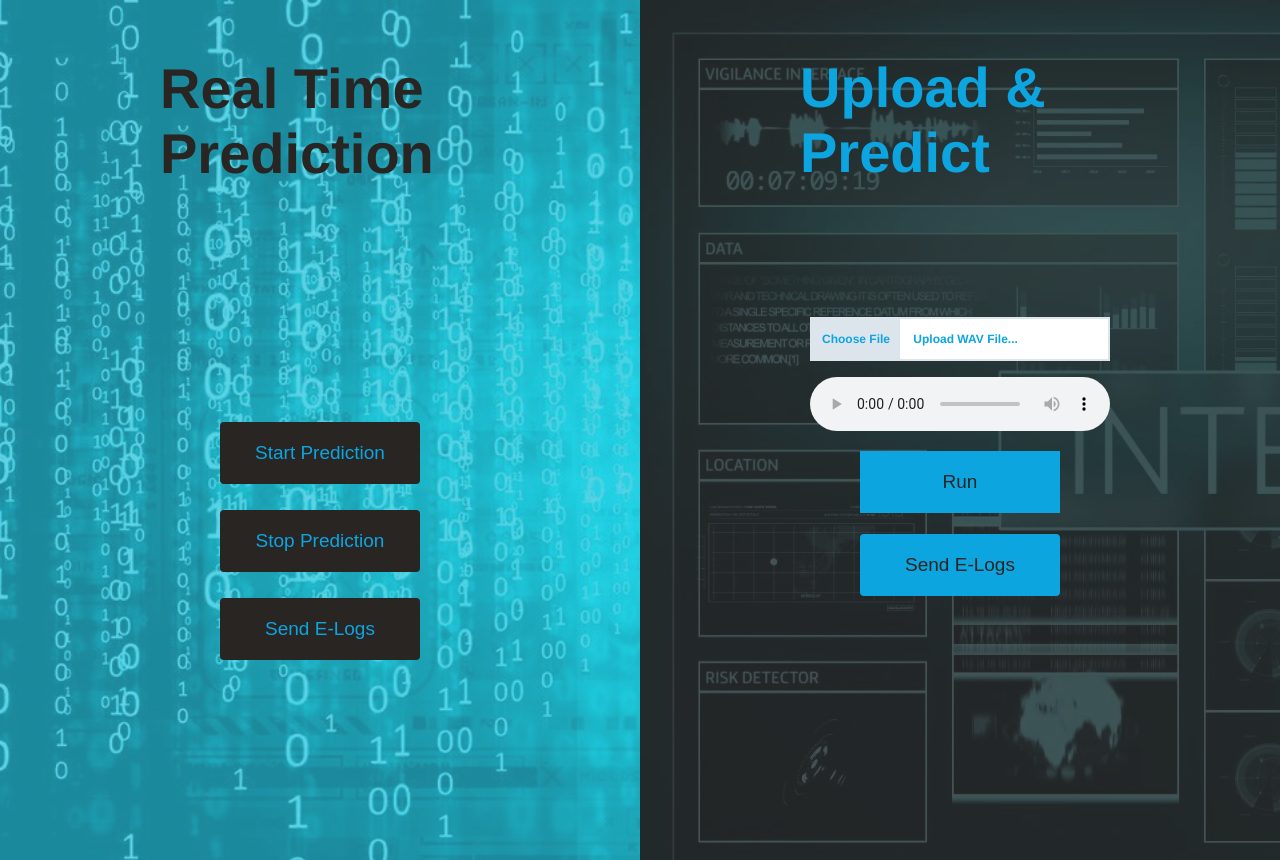
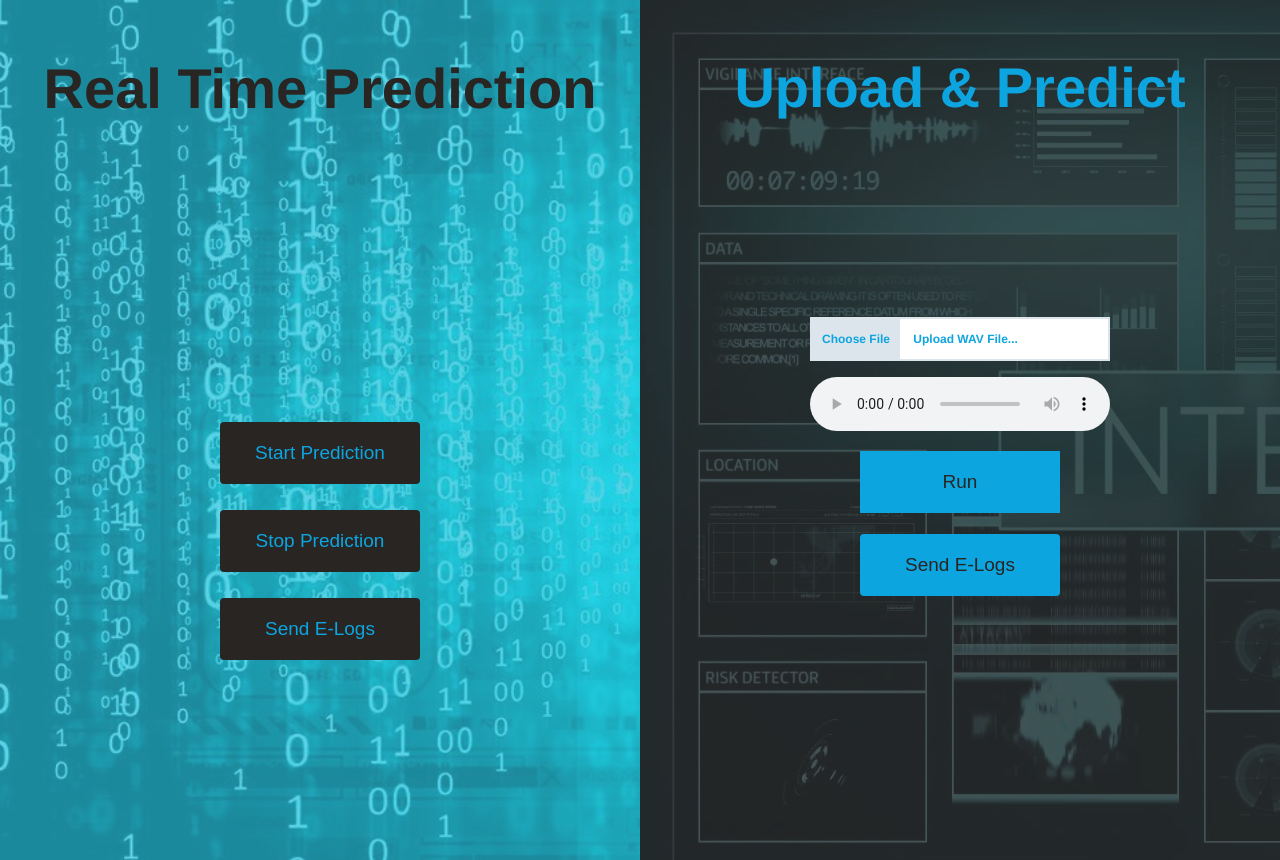
Before and after one commit to caudiopd/audiopd, a Flask app: page /y_predict in a window 1280 px wide. Shown: the part 41-901 px from the top of the page. Run offline with Flask 2, Linux system fonts and the light colour scheme; some libraries are stand-ins or nearby versions.

Commit message:
Update style.css

```diff
--- a/static/style.css
+++ b/static/style.css
@@ -165,8 +165,8 @@ nav a:hover::before {
   --left-button-hover-color: rgba(11, 101, 161, 0.3);
   --right-bg-color: rgba(43, 43, 43, 0.8);
   --right-button-hover-color: rgba(92, 92, 92, 0.3);
-  --hover-width: 85%;
-  --other-width: 15%;
+  --hover-width: 75%;
+  --other-width: 25%;
   --speed: 1000ms;
 }
 
@@ -186,7 +186,7 @@ h1 { /*heading of both screens*/
   left: 50%;
   top: 2%;
   transform: translateX(-50%);
-  white-space: pre-wrap;
+  white-space: nowrap;
 }
 
 h2 { /*heading of both screens*/
@@ -196,7 +196,7 @@ h2 { /*heading of both screens*/
   left: 50%;
   top: 1%;
   transform: translateX(-50%);
-  white-space: pre-wrap;
+  white-space: nowrap;
 }
 
 
```
